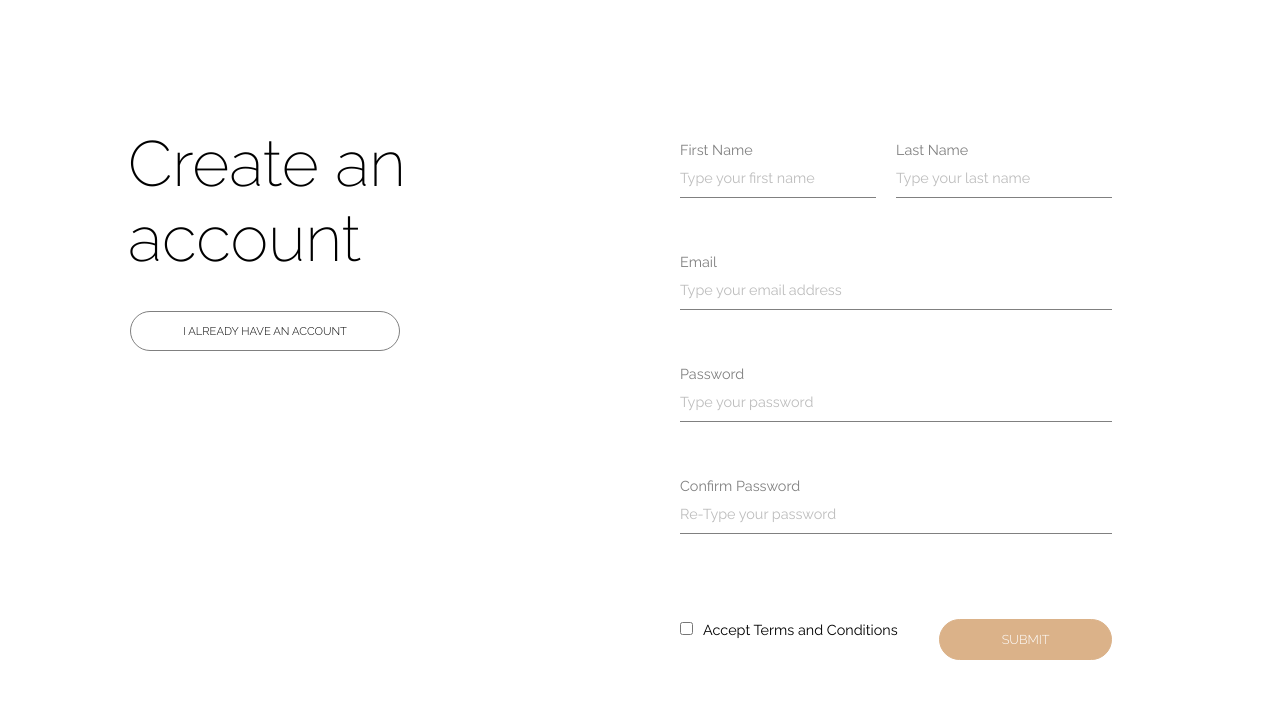
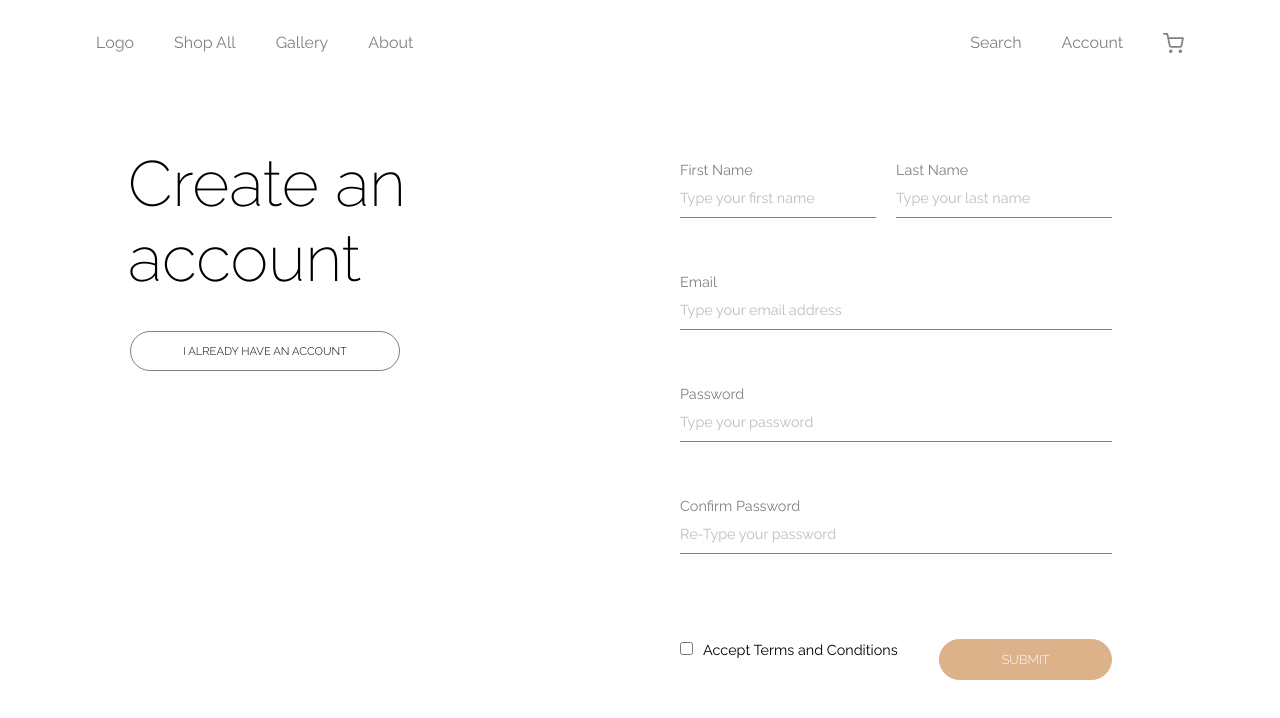
Before and after one commit to thisissandip/SneakerStreet_Ecomm_Store, a React (Create React App) app in the folder client/sneakerstreetclient/: page /signup in a window 1280 px wide. Shown: the top 718 px of the page. Built offline with nearby package versions, Linux system fonts and the light colour scheme.

Commit message:
Navbar Skeleton, Responsive

```diff
--- a/client/sneakerstreetclient/package.json
+++ b/client/sneakerstreetclient/package.json
@@ -11,6 +11,7 @@
     "node-sass": "^4.14.1",
     "react": "^17.0.1",
     "react-dom": "^17.0.1",
+    "react-icons": "^4.1.0",
     "react-redux": "^7.2.2",
     "react-router-dom": "^5.2.0",
     "react-scripts": "4.0.1",
--- a/client/sneakerstreetclient/src/components/HomePage/index.js
+++ b/client/sneakerstreetclient/src/components/HomePage/index.js
@@ -1,7 +1,8 @@
 import React from "react";
+import Navbar from "../Navbar/Navbar";
 
 function HomePage() {
-	return <div>Homepage</div>;
+	return <>Hompage</>;
 }
 
 export default HomePage;
--- a/client/sneakerstreetclient/src/components/LoginPage/login.scss
+++ b/client/sneakerstreetclient/src/components/LoginPage/login.scss
@@ -177,7 +177,7 @@
 		height: auto;
 		padding-bottom: 50px;
 		.login-container {
-			width: 85%;
+			width: 90%;
 			margin-top: 80px; //space for navbar
 			align-items: initial;
 			flex-direction: column;
--- a/client/sneakerstreetclient/src/components/Navbar/Navbar.js
+++ b/client/sneakerstreetclient/src/components/Navbar/Navbar.js
@@ -1,7 +1,155 @@
 import React from "react";
+import { Link } from "react-router-dom";
+import { CgMenuLeftAlt } from "react-icons/cg";
+import { MdClose } from "react-icons/md";
+import { FiShoppingCart } from "react-icons/fi";
+
+import "./Navbar.scss";
 
 function Navbar() {
-	return <div></div>;
+	const OpenmMobileMenu = () => {
+		const mobilemenu = document.querySelector(".navbar-inner");
+		const hamburger = document.querySelector(".hamburger-icon");
+		const closemenu = document.querySelector(".close-btn");
+		mobilemenu.style.left = "0%";
+		hamburger.style.display = "none";
+		closemenu.style.display = "initial";
+	};
+
+	const CloseMobileMenu = () => {
+		const mobilemenu = document.querySelector(".navbar-inner");
+		const hamburger = document.querySelector(".hamburger-icon");
+		const closemenu = document.querySelector(".close-btn");
+		mobilemenu.style.left = "-100%";
+		hamburger.style.display = "initial";
+		closemenu.style.display = "none";
+	};
+
+	return (
+		<nav className='navbar'>
+			<div className='mobile-nav'>
+				<ul>
+					<li>
+						<div className='hamburger'>
+							<CgMenuLeftAlt
+								className='hamburger-icon'
+								onClick={(e) => {
+									OpenmMobileMenu(e);
+								}}
+							/>
+							<MdClose
+								className='close-btn'
+								onClick={(e) => {
+									CloseMobileMenu(e);
+								}}
+							/>
+						</div>
+					</li>
+					<li>
+						<div
+							className='logo'
+							onClick={(e) => {
+								CloseMobileMenu(e);
+							}}>
+							Logo
+						</div>
+					</li>
+					<li>
+						<div
+							className='cart-wrapper'
+							onClick={(e) => {
+								CloseMobileMenu(e);
+							}}>
+							<FiShoppingCart className='cart' />
+						</div>
+					</li>
+				</ul>
+			</div>
+			<div className='navbar-inner'>
+				<ul className='left-nav'>
+					<li>
+						<Link to='/'>
+							<div
+								className='logo'
+								onClick={(e) => {
+									CloseMobileMenu(e);
+								}}>
+								Logo
+							</div>
+						</Link>
+					</li>
+					<li>
+						<Link to='/'>
+							<div
+								className='nav-item'
+								onClick={(e) => {
+									CloseMobileMenu(e);
+								}}>
+								Shop All
+							</div>
+						</Link>
+					</li>
+					<li>
+						<Link to='/'>
+							<div
+								className='nav-item'
+								onClick={(e) => {
+									CloseMobileMenu(e);
+								}}>
+								Gallery
+							</div>
+						</Link>
+					</li>
+					<li>
+						<Link to='/'>
+							<div
+								className='nav-item'
+								onClick={(e) => {
+									CloseMobileMenu(e);
+								}}>
+								About
+							</div>
+						</Link>
+					</li>
+				</ul>
+				<ul className='right-nav'>
+					<li>
+						<div
+							className='nav-item'
+							onClick={(e) => {
+								CloseMobileMenu(e);
+							}}>
+							Search
+						</div>
+					</li>
+					<li>
+						<Link to='/login'>
+							<div
+								className='nav-item'
+								onClick={(e) => {
+									CloseMobileMenu(e);
+								}}>
+								Account
+							</div>
+						</Link>
+					</li>
+					<li>
+						<Link to='/login'>
+							<div
+								className='nav-item'
+								onClick={(e) => {
+									CloseMobileMenu(e);
+								}}>
+								<div className='cart-wrapper'>
+									<FiShoppingCart className='cart' />
+								</div>
+							</div>
+						</Link>
+					</li>
+				</ul>
+			</div>
+		</nav>
+	);
 }
 
 export default Navbar;
--- /dev/null
+++ b/client/sneakerstreetclient/src/components/Navbar/Navbar.scss
@@ -0,0 +1,167 @@
+@import "../../index.scss";
+
+nav {
+	position: fixed;
+	z-index: 10;
+	top: 0;
+	left: 50%;
+	transform: translateX(-50%);
+	width: 100%;
+	display: flex;
+	justify-content: center;
+	align-items: center;
+	min-height: 90px;
+	//
+	//	max-width: 1800px;
+	//background-color: lawngreen;
+	.mobile-nav {
+		display: none;
+	}
+	.navbar-inner {
+		font-family: $primary-font;
+		color: grey;
+		width: 85%;
+		display: flex;
+		justify-content: space-between;
+		ul {
+			display: flex;
+			li {
+				list-style: none;
+				margin-right: 40px;
+				cursor: pointer;
+				&:last-child {
+					margin-right: 0px;
+				}
+				&:hover {
+					color: black;
+				}
+				.nav-item {
+					.cart-wrapper {
+						.cart {
+							font-size: 1.3rem;
+						}
+					}
+				}
+				a {
+					text-decoration: none;
+					color: grey;
+					&:hover {
+						color: black;
+					}
+				}
+			}
+		}
+	}
+}
+
+@media screen and (max-width: 900px) {
+	nav {
+		.navbar-inner {
+			width: 85%;
+			ul {
+				display: flex;
+				li {
+					font-size: 0.95rem;
+					.nav-item {
+						.cart-wrapper {
+							.cart {
+								font-size: 1.2rem;
+							}
+						}
+					}
+					a {
+						font-size: 0.95rem;
+					}
+				}
+			}
+		}
+	}
+}
+
+@media screen and (max-width: 750px) {
+	nav {
+		min-height: 70px;
+		background-color: rgba($color: #fff, $alpha: 0.9);
+		border-bottom: 1px solid rgba($color: #000000, $alpha: 0.1);
+		.mobile-nav {
+			font-size: 1.1rem;
+			font-family: $primary-font;
+			display: initial;
+			width: 90%;
+
+			ul {
+				display: flex;
+				justify-content: space-between;
+				li {
+					list-style: none;
+					.cart-wrapper {
+						position: relative;
+						.cart {
+							font-size: 1.2rem;
+						}
+					}
+					.hamburger {
+						font-size: 1.5rem;
+					}
+					.hamburger-icon {
+						position: absolute;
+					}
+					.close-btn {
+						position: absolute;
+						display: none;
+					}
+				}
+			}
+		}
+		.navbar-inner {
+			position: absolute;
+			top: 60px;
+			left: -110%;
+			height: 100vh;
+			background-color: white;
+			width: 100%;
+			display: initial;
+			flex-direction: column;
+			justify-content: flex-start;
+			transition: 0.5s left cubic-bezier(0.445, 0.05, 0.55, 0.95);
+			ul {
+				display: flex;
+				flex-direction: column;
+				margin-left: 20px;
+				&:first-child {
+					margin-top: 20px;
+					li:first-child {
+						display: none;
+					}
+				}
+				&:last-child {
+					li:last-child {
+						display: none;
+					}
+				}
+				li {
+					list-style: none;
+					margin-right: 0px;
+					margin-bottom: 10px;
+					font-size: 1.3rem;
+					color: black;
+					cursor: pointer;
+					&:last-child {
+						margin-right: 0px;
+					}
+					&:hover {
+						color: black;
+					}
+					a {
+						text-decoration: none;
+						color: black;
+						font-size: 1.3rem;
+						&:hover {
+							color: black;
+						}
+					}
+				}
+			}
+		}
+	}
+}
--- a/client/sneakerstreetclient/src/components/SignupPage/signup.scss
+++ b/client/sneakerstreetclient/src/components/SignupPage/signup.scss
@@ -5,8 +5,9 @@
 	justify-content: center;
 	align-items: center;
 	width: 100%;
-	height: 100vh;
+	min-height: 100vh;
 	background-color: white;
+	margin-top: 20px;
 
 	.signup-container {
 		font-family: $primary-font;
@@ -45,6 +46,7 @@
 			}
 		}
 		.signup-right-cont {
+			position: relative;
 			flex: 1 0 200px;
 			padding: 0 40px;
 			//border: 2px solid rebeccapurple;
@@ -174,8 +176,9 @@
 	.signup-page {
 		height: auto;
 		padding-bottom: 50px;
+		margin-top: 0px;
 		.signup-container {
-			width: 85%;
+			width: 90%;
 			margin-top: 80px; //space for navbar
 			align-items: initial;
 			flex-direction: column;
--- a/client/sneakerstreetclient/src/redux/reducers/authRecucer.js
+++ b/client/sneakerstreetclient/src/redux/reducers/authRecucer.js
@@ -43,6 +43,8 @@ export const authReducer = (state = authState, action) => {
 		case REGISTER_USER_FAILURE:
 			return {
 				...state,
+				user: "",
+				error: "",
 				regerror: action.payload,
 				isloading: false,
 			};
```
Also changed, not shown: 2 other files (tests, documents, lock files or other folders).
